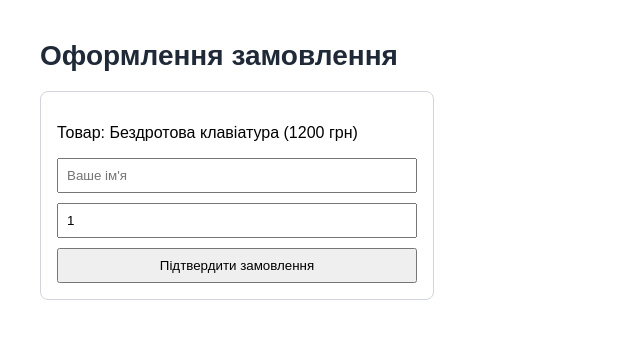
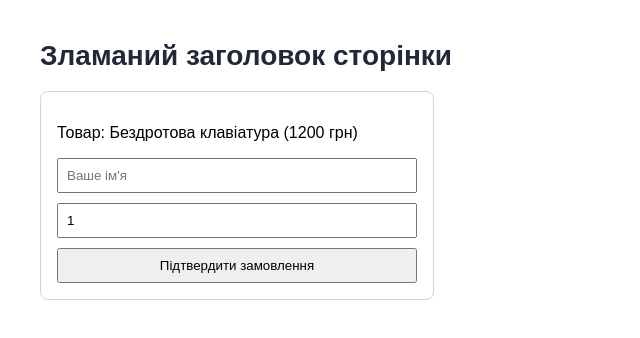
Before and after one commit to emptilw/e2e-screenshot-tests, a website: page public/shop.html in a window 1280 px wide. Shown: the whole page, without its empty margins (0-640 px from the left). Drawn offline with Linux system fonts and the light colour scheme.

Commit message:
Break page title to test CI failure

```diff
--- a/public/shop.html
+++ b/public/shop.html
@@ -12,7 +12,7 @@
   </style>
 </head>
 <body>
-  <h1 id="pageTitle">Оформлення замовлення</h1>
+  <h1 id="pageTitle">Зламаний заголовок сторінки</h1>
   <div class="card">
     <p id="productName">Товар: Бездротова клавіатура (1200 грн)</p>
     <form id="orderForm">
```
